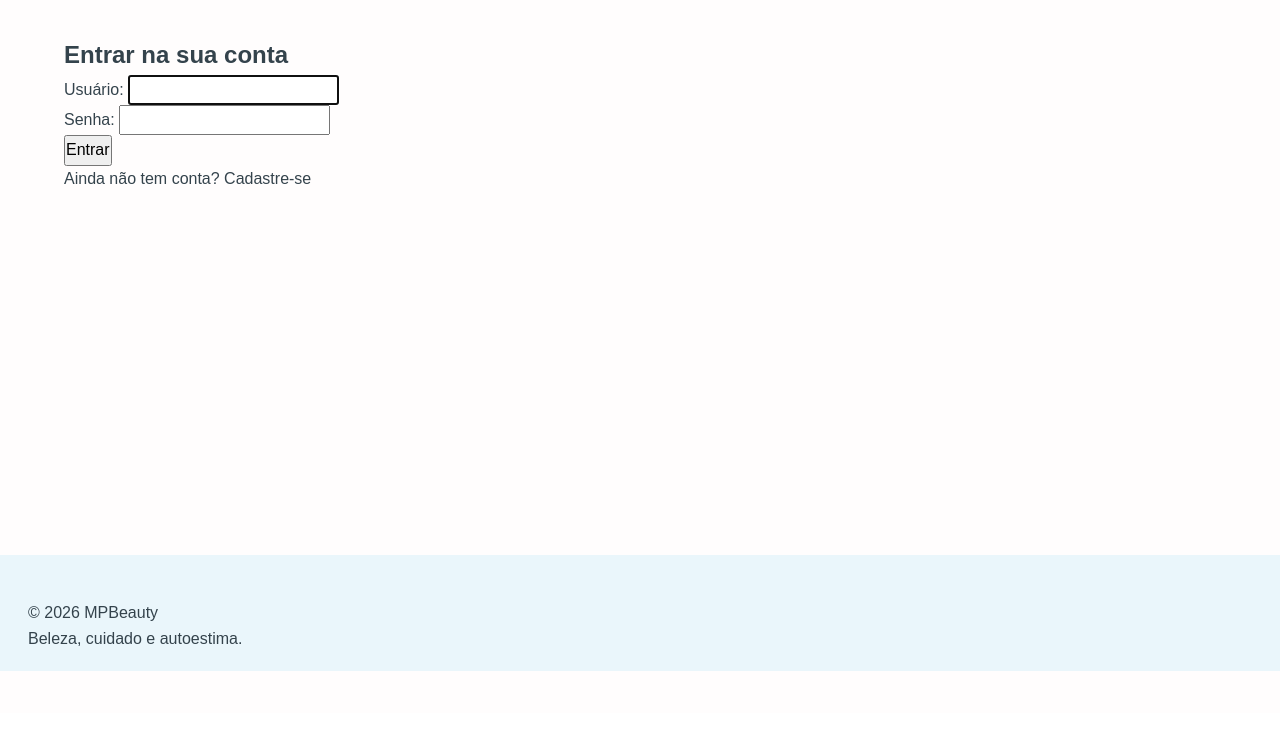
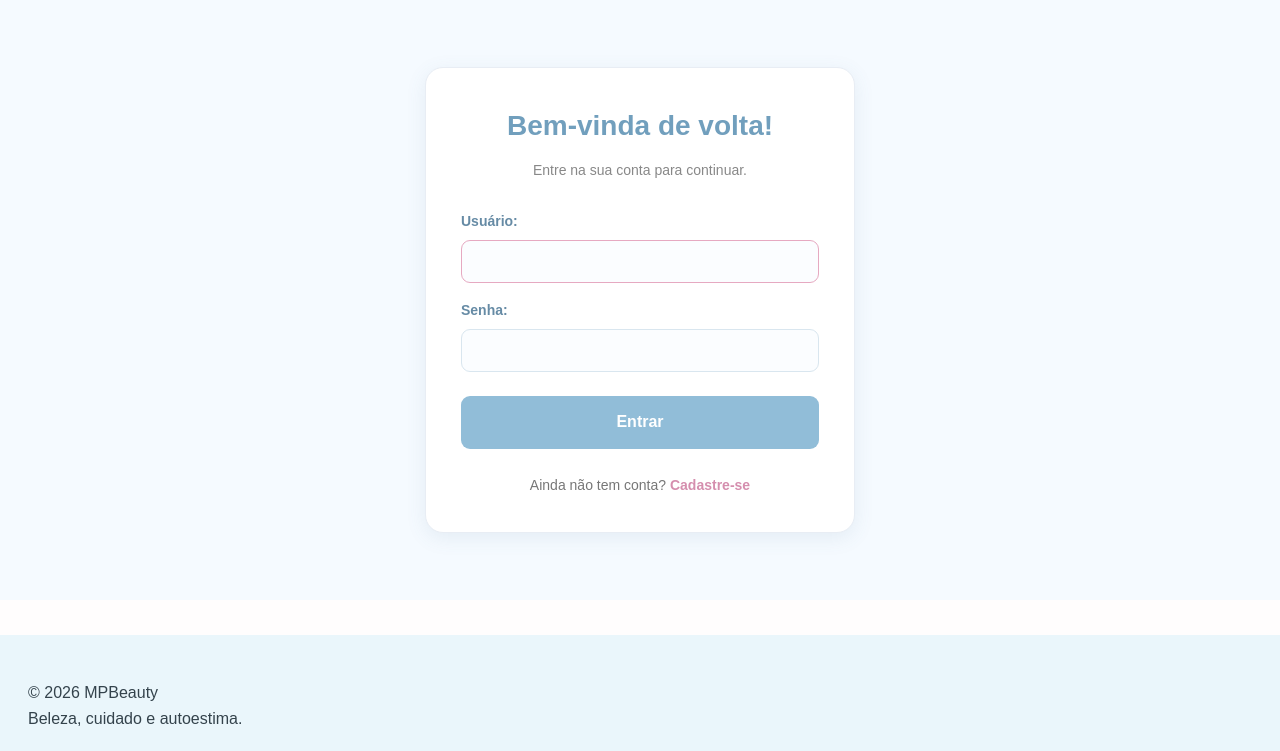
Before and after one commit to lourdesg-hub/projeto-mpbeauty-, a Django app: page /entrar/ in a window 1280 px wide. Shown: the part 87-838 px from the top of the page. Before the commit the page ends 758 px from the top, so only its background shows below. Run offline with Django 5.2, Linux system fonts and the light colour scheme.

Commit message:
Melhora o visual das páginas de login e cadastro

```diff
--- a/beauty/static/beauty/css/style.css
+++ b/beauty/static/beauty/css/style.css
@@ -1767,3 +1767,144 @@ main {
         padding: 27px 23px;
     }
 }
+
+
+
+/* ===== CADASTRO E LOGIN ===== */
+
+.auth-section {
+    width: 100%;
+    min-height: 75vh;
+    padding: 50px 20px;
+    display: flex;
+    justify-content: center;
+    align-items: center;
+    box-sizing: border-box;
+    background: #f5faff;
+}
+
+.auth-card {
+    width: 100%;
+    max-width: 430px;
+    padding: 35px;
+    box-sizing: border-box;
+    background: #ffffff;
+    border: 1px solid #e8edf4;
+    border-radius: 18px;
+    box-shadow: 0 5px 20px rgba(80, 120, 150, 0.10);
+}
+
+.auth-card h1 {
+    margin: 0 0 10px;
+    text-align: center;
+    color: #719fbd;
+    font-size: 28px;
+}
+
+.auth-description {
+    margin: 0 0 28px;
+    text-align: center;
+    color: #888888;
+    font-size: 14px;
+}
+
+.auth-form {
+    display: flex;
+    flex-direction: column;
+    gap: 16px;
+}
+
+.auth-form p {
+    display: flex;
+    flex-direction: column;
+    gap: 7px;
+    margin: 0;
+    color: #668ba5;
+    font-size: 14px;
+    font-weight: 600;
+}
+
+.auth-form input {
+    display: block;
+    width: 100%;
+    height: 43px;
+    padding: 10px 12px;
+    box-sizing: border-box;
+    border: 1px solid #d9e6ef;
+    border-radius: 9px;
+    background: #fbfdff;
+    font-size: 14px;
+    outline: none;
+}
+
+.auth-form input:focus {
+    border-color: #e6a9c1;
+}
+
+.auth-form button {
+    width: 100%;
+    padding: 13px;
+    margin-top: 8px;
+    border: none;
+    border-radius: 9px;
+    background: #91bdd8;
+    color: white;
+    font-size: 16px;
+    font-weight: bold;
+    cursor: pointer;
+    transition: 0.3s;
+}
+
+.auth-form button:hover {
+    background: #e5a6bf;
+}
+
+.auth-footer {
+    margin: 25px 0 0;
+    text-align: center;
+    color: #777;
+    font-size: 14px;
+}
+
+.auth-footer a {
+    color: #d58eae;
+    font-weight: bold;
+    text-decoration: none;
+}
+
+.auth-footer a:hover {
+    text-decoration: underline;
+}
+
+.auth-form ul {
+    margin: 5px 0;
+    padding-left: 20px;
+    color: #888;
+    font-size: 12px;
+    font-weight: normal;
+}
+
+@media (max-width: 500px) {
+    .auth-card {
+        padding: 25px 20px;
+    }
+
+    .auth-section {
+        padding: 30px 15px;
+    }
+}
+
+
+.auth-error {
+    padding: 12px;
+    margin-bottom: 18px;
+    border-radius: 8px;
+    background: #fff0f0;
+    color: #c45c6b;
+    font-size: 13px;
+    text-align: center;
+}
+
+.auth-form input[type="hidden"] {
+    display: none;
+}
--- a/beauty/templates/registration/login.html
+++ b/beauty/templates/registration/login.html
@@ -1,15 +1,26 @@
-
 {% extends 'beauty/base.html' %}
 
 {% block title %}Entrar | MPBeauty{% endblock %}
 
 {% block content %}
 
-<section class="section form-section">
+<section class="auth-section">
 
-    <h1>Entrar na sua conta</h1>
+    <div class="auth-card">
 
-    <form method="post">
+        <h1>Bem-vinda de volta!</h1>
+
+        <p class="auth-description">
+            Entre na sua conta para continuar.
+        </p>
+
+        {% if form.errors %}
+            <p class="auth-error">
+                Usuário ou senha incorretos. Tente novamente.
+            </p>
+        {% endif %}
+
+        <form method="post" class="auth-form">
 
             {% csrf_token %}
 
@@ -23,12 +34,12 @@
 
         </form>
 
-    <p>
+        <p class="auth-footer">
             Ainda não tem conta?
-        <a href="{% url 'cadastro' %}">
-            Cadastre-se
-        </a>
+            <a href="{% url 'cadastro' %}">Cadastre-se</a>
         </p>
+
+    </div>
 
 </section>
 
--- a/mpbeuty/settings.py
+++ b/mpbeuty/settings.py
@@ -49,7 +49,7 @@ ROOT_URLCONF = 'mpbeuty.urls'
 TEMPLATES = [
     {
         'BACKEND': 'django.template.backends.django.DjangoTemplates',
-        'DIRS': [],
+        'DIRS': [BASE_DIR / 'beauty' / 'templates'],
         'APP_DIRS': True,
         'OPTIONS': {
             'context_processors': [
```
Also changed, not shown: beauty/templates/registration/cadastro.html (+14 -9 lines). Lines whose indentation alone changed are shown as unchanged.
